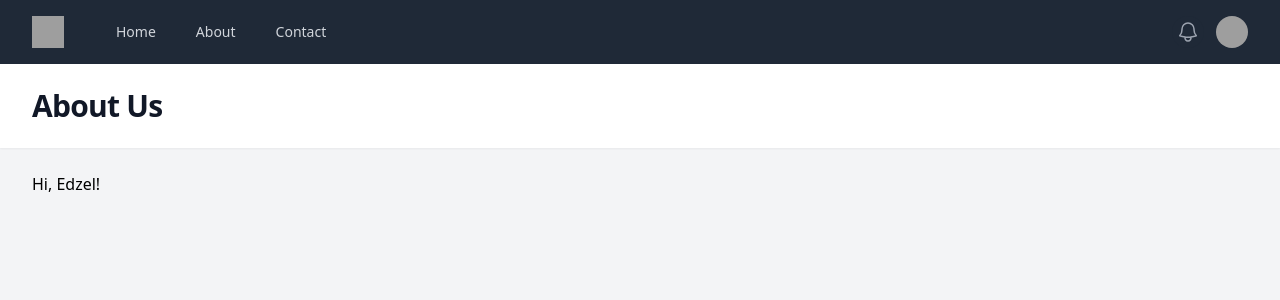
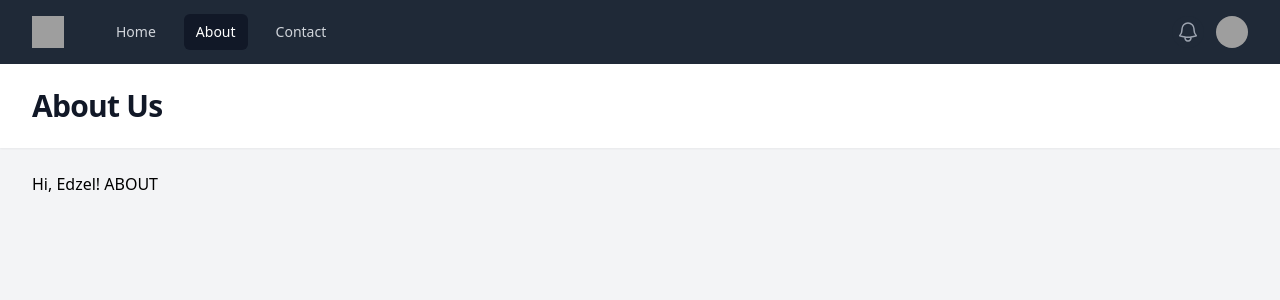
Before and after one commit to besirep/porkjets, a PHP site: page /about in a window 1280 px wide. Shown: the top 300 px of the page. Run offline with PHP 8.4, Linux system fonts and the light colour scheme; some libraries are stand-ins or nearby versions; grey boxes are pictures that could not be loaded.

Commit message:
change the nav links and urlIs() to more flexible access

```diff
--- a/about.php
+++ /dev/null
@@ -1,6 +0,0 @@
-<?php
-
-require 'function.php';
-$heading = 'About Us';
-
-require './views/about.view.php';
--- a/contacts.php
+++ /dev/null
@@ -1,5 +0,0 @@
-<?php
-require 'function.php';
-$heading = 'Contacts';
-
-require './views/contacts.view.php';
--- /dev/null
+++ b/controller/about.php
@@ -0,0 +1,5 @@
+<?php
+
+$heading = 'About Us';
+
+require 'views/about.view.php';
--- /dev/null
+++ b/controller/contacts.php
@@ -0,0 +1,4 @@
+<?php
+$heading = 'Contacts';
+
+require 'views/contacts.view.php';
--- /dev/null
+++ b/controller/index.php
@@ -0,0 +1,5 @@
+<?php
+
+$heading = 'Home';
+
+require 'views/index.view.php';
--- a/views/about.view.php
+++ b/views/about.view.php
@@ -4,7 +4,7 @@
 
   <main>
     <div class="mx-auto max-w-7xl px-4 py-6 sm:px-6 lg:px-8">
-      <p>Hi, Edzel!</p>
+      <p>Hi, Edzel! ABOUT</p>
     </div>
   </main>
 
--- a/views/contacts.view.php
+++ b/views/contacts.view.php
@@ -4,7 +4,7 @@
 
   <main>
     <div class="mx-auto max-w-7xl px-4 py-6 sm:px-6 lg:px-8">
-      <p>Hi, Edzel!</p>
+      <p>Hi, Edzel! CONTACT</p>
     </div>
   </main>
 
--- a/views/index.view.php
+++ b/views/index.view.php
@@ -4,7 +4,7 @@
 
   <main>
     <div class="mx-auto max-w-7xl px-4 py-6 sm:px-6 lg:px-8">
-      <p>Hi, Edzel!</p>
+      <p>Hi, Edzel! HOMEPAGE</p>
     </div>
   </main>
 
--- a/views/partials/nav.php
+++ b/views/partials/nav.php
@@ -8,9 +8,9 @@
           <div class="hidden md:block">
             <div class="ml-10 flex items-baseline space-x-4">
               <!-- Current: "bg-gray-900 text-white", Default: "text-gray-300 hover:bg-gray-700 hover:text-white" -->
-              <a href="./index.php"  class="<?= urlIs('/quicklinks/index.php') ? 'bg-gray-900 text-white' : 'text-gray-300' ?> rounded-md px-3 py-2 text-sm font-medium" aria-current="page">Home</a>
-              <a href="./about.php" class="<?= urlIs('/quicklinks/about.php')  ? 'bg-gray-900 text-white' : 'text-gray-300' ?> rounded-md px-3 py-2 text-sm font-medium">About</a>
-              <a href="./contacts.php" class="<?= urlIs('/quicklinks/contacts.php') ? 'bg-gray-900 text-white' : 'text-gray-300' ?> rounded-md px-3 py-2 text-sm font-medium">Contact</a>
+              <a href="/"  class="<?= urlIs('/') || urlIs('/index.php') || urlIs('/index') ? 'bg-gray-900 text-white' : 'text-gray-300' ?> rounded-md px-3 py-2 text-sm font-medium" aria-current="page">Home</a>
+              <a href="/about" class="<?= urlIs('/about') || urlIs('/about.php')  ? 'bg-gray-900 text-white' : 'text-gray-300' ?> rounded-md px-3 py-2 text-sm font-medium">About</a>
+              <a href="/contacts" class="<?= urlIs('/contacts') || urlIs('/contacts.php') ? 'bg-gray-900 text-white' : 'text-gray-300' ?> rounded-md px-3 py-2 text-sm font-medium">Contact</a>
             </div>
           </div>
         </div>
@@ -59,9 +59,9 @@
     <el-disclosure id="mobile-menu" hidden class="block md:hidden">
       <div class="space-y-1 px-2 pt-2 pb-3 sm:px-3">
         <!-- Current: "bg-gray-900 text-white", Default: "text-gray-300 hover:bg-gray-700 hover:text-white" -->
-        <a href="./index.php" aria-current="page" class="block rounded-md bg-gray-900 px-3 py-2 text-base font-medium text-white">Home</a>
-        <a href="./about.php" class="block rounded-md px-3 py-2 text-base font-medium text-gray-300 hover:bg-gray-700 hover:text-white">About</a>
-        <a href="./contacts.php" class="block rounded-md px-3 py-2 text-base font-medium text-gray-300 hover:bg-gray-700 hover:text-white">Contact</a>
+        <a href="/" aria-current="page" class="block rounded-md bg-gray-900 px-3 py-2 text-base font-medium text-white">Home</a>
+        <a href="/about" class="block rounded-md px-3 py-2 text-base font-medium text-gray-300 hover:bg-gray-700 hover:text-white">About</a>
+        <a href="/contacts" class="block rounded-md px-3 py-2 text-base font-medium text-gray-300 hover:bg-gray-700 hover:text-white">Contact</a>
       </div>
       <div class="border-t border-gray-700 pt-4 pb-3">
         <div class="flex items-center px-5">
```
